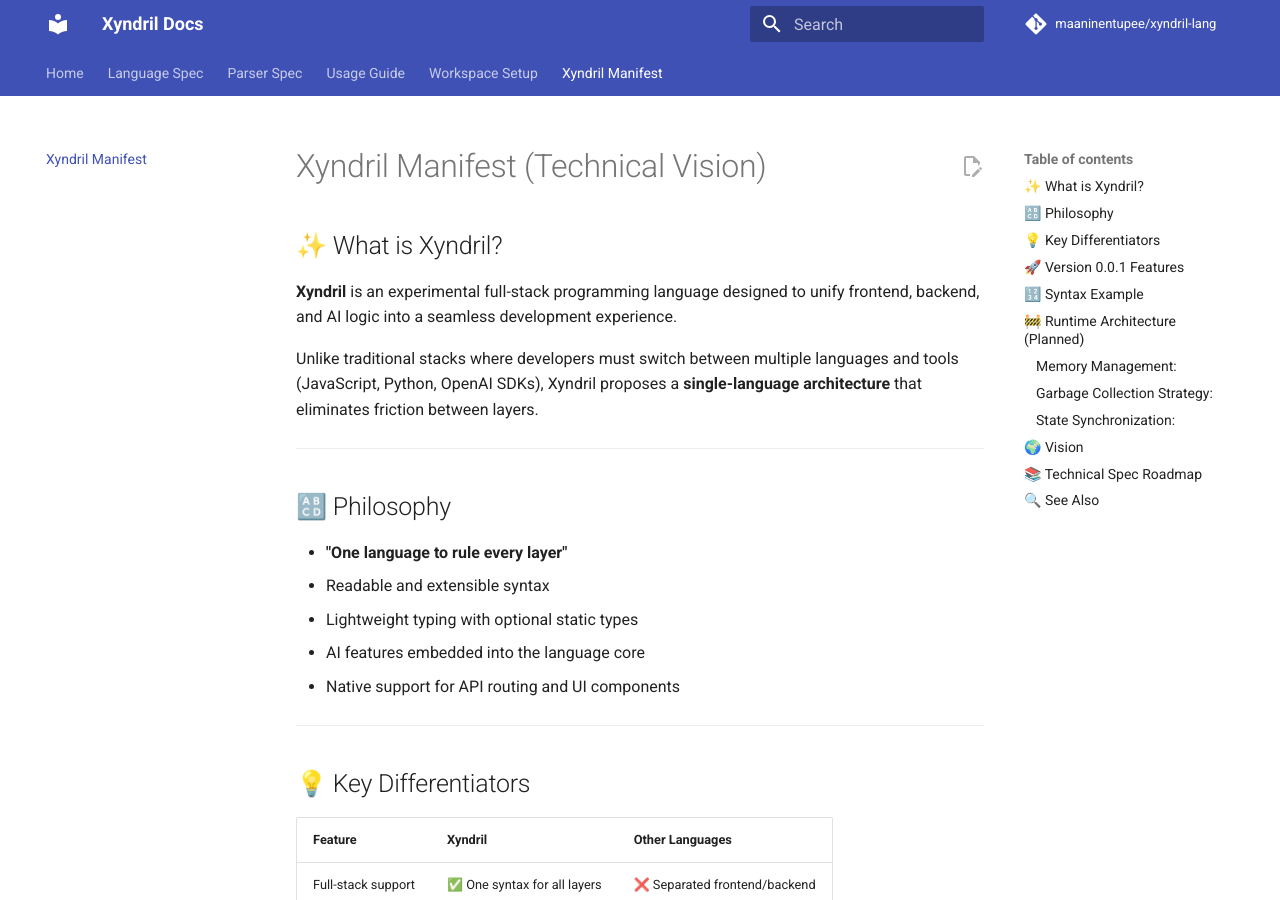
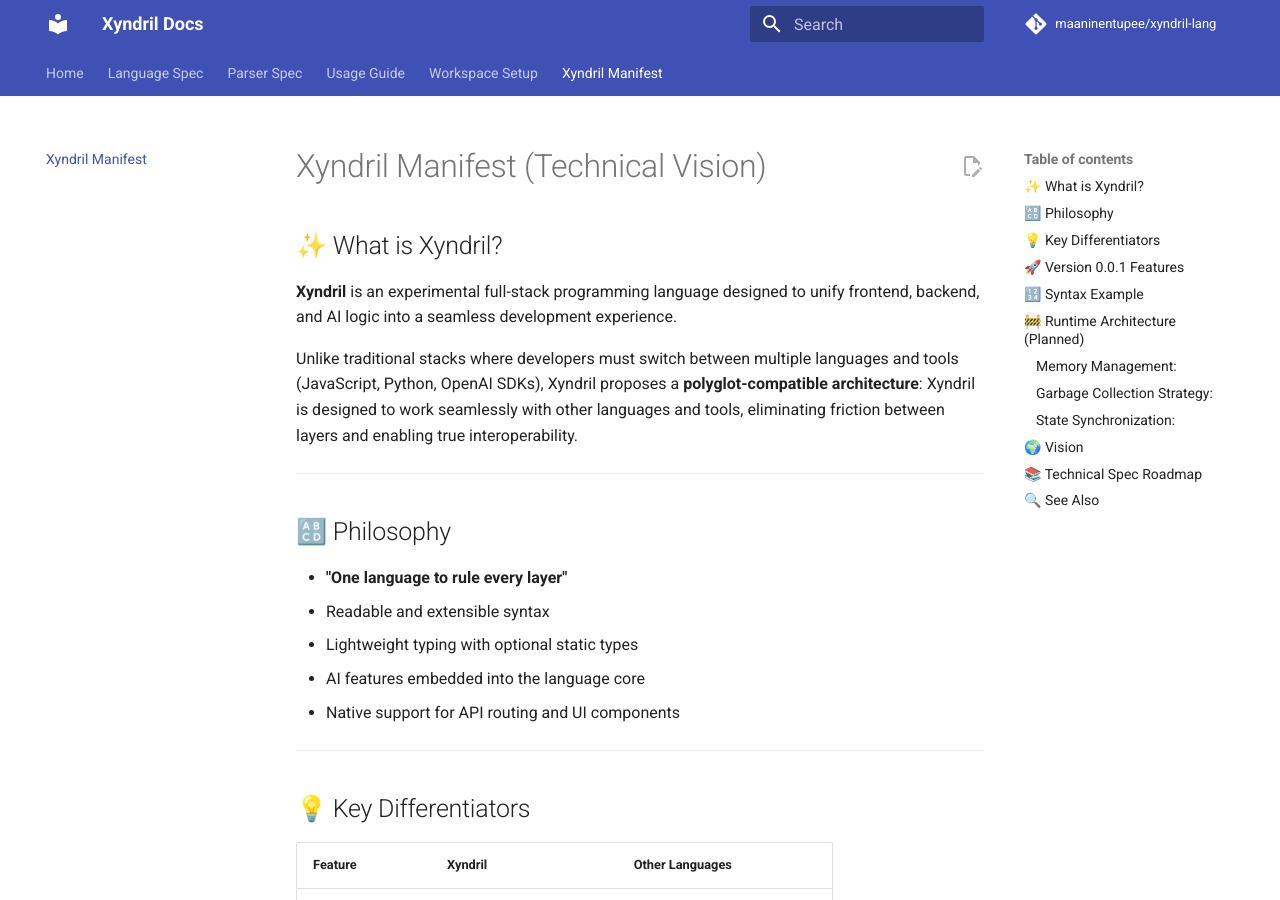
Before and after one commit to maaninentupee/xyndril-lang, an MkDocs documentation site: the page built from docs/xyndril-manifest.md, in a window 1280 px wide and 900 px high. Built offline with MkDocs 1.6.1 and Material for MkDocs 9.7.7, drawn with Linux system fonts in a browser that asks for light colours; comment, search, counter and statistics services are not loaded.

Commit message:
docs: update manifest to emphasize polyglot-compatible architecture (remove single-language reference)

```diff
--- a/docs/xyndril-manifest.md
+++ b/docs/xyndril-manifest.md
@@ -4,7 +4,7 @@
 
 **Xyndril** is an experimental full-stack programming language designed to unify frontend, backend, and AI logic into a seamless development experience.
 
-Unlike traditional stacks where developers must switch between multiple languages and tools (JavaScript, Python, OpenAI SDKs), Xyndril proposes a **single-language architecture** that eliminates friction between layers.
+Unlike traditional stacks where developers must switch between multiple languages and tools (JavaScript, Python, OpenAI SDKs), Xyndril proposes a **polyglot-compatible architecture**: Xyndril is designed to work seamlessly with other languages and tools, eliminating friction between layers and enabling true interoperability.
 
 ---
 
```
